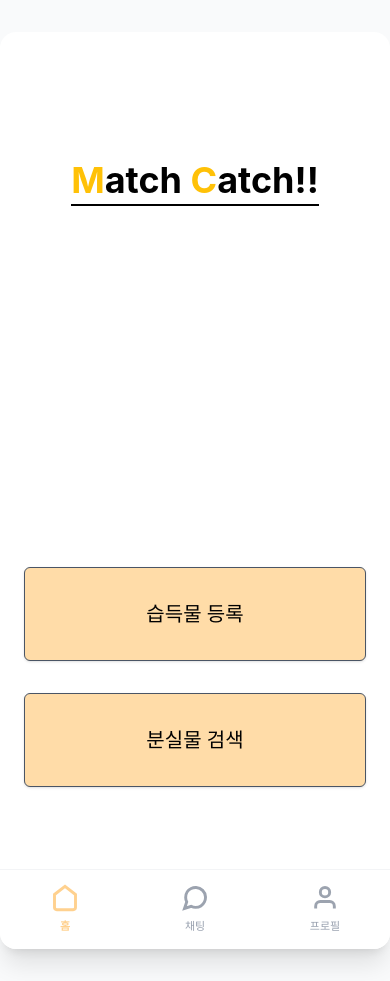
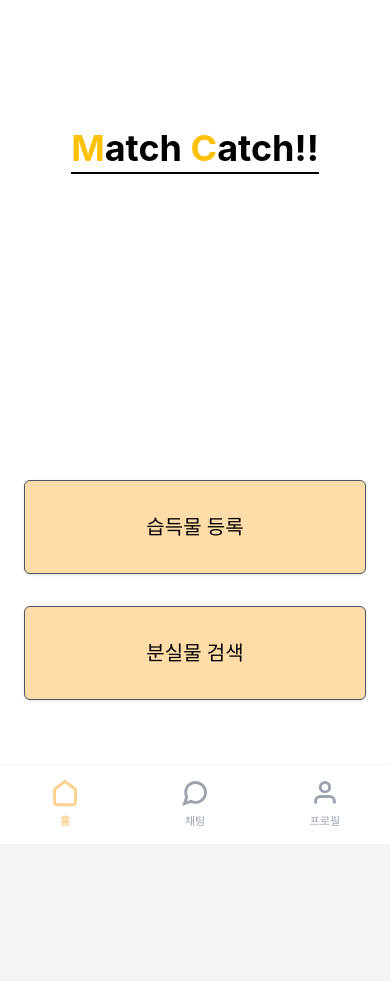
Before and after one commit to dbdlf/MatchCatch, a React (Vite) app: page /home in a window 390 px wide. After the commit the page ends 844 px from the top, so only its background shows below. Built offline with nearby package versions, Linux system fonts and the light colour scheme.

Commit message:
Update Layout.jsx

```diff
--- a/src/components/Layout.jsx
+++ b/src/components/Layout.jsx
@@ -3,9 +3,9 @@ import BottomNav from './BottomNav';
 
 const Layout = ({ children }) => {
   return (
-    <div className="flex justify-center items-center min-h-screen bg-gray-50 py-8">
+    <div className="flex justify-center items-center min-h-screen bg-gray-50 sm:py-8">
 
-      <div className="w-[412px] h-[917px] bg-white rounded-2xl shadow-xl flex flex-col relative overflow-hidden font-['Inter']">
+      <div className="w-full h-screen sm:w-[412px] sm:h-[917px] bg-white flex flex-col relative overflow-hidden font-['Inter'] sm:rounded-2xl sm:shadow-xl">
 
         <div className="flex-1 flex flex-col overflow-hidden">
           {children}
```
